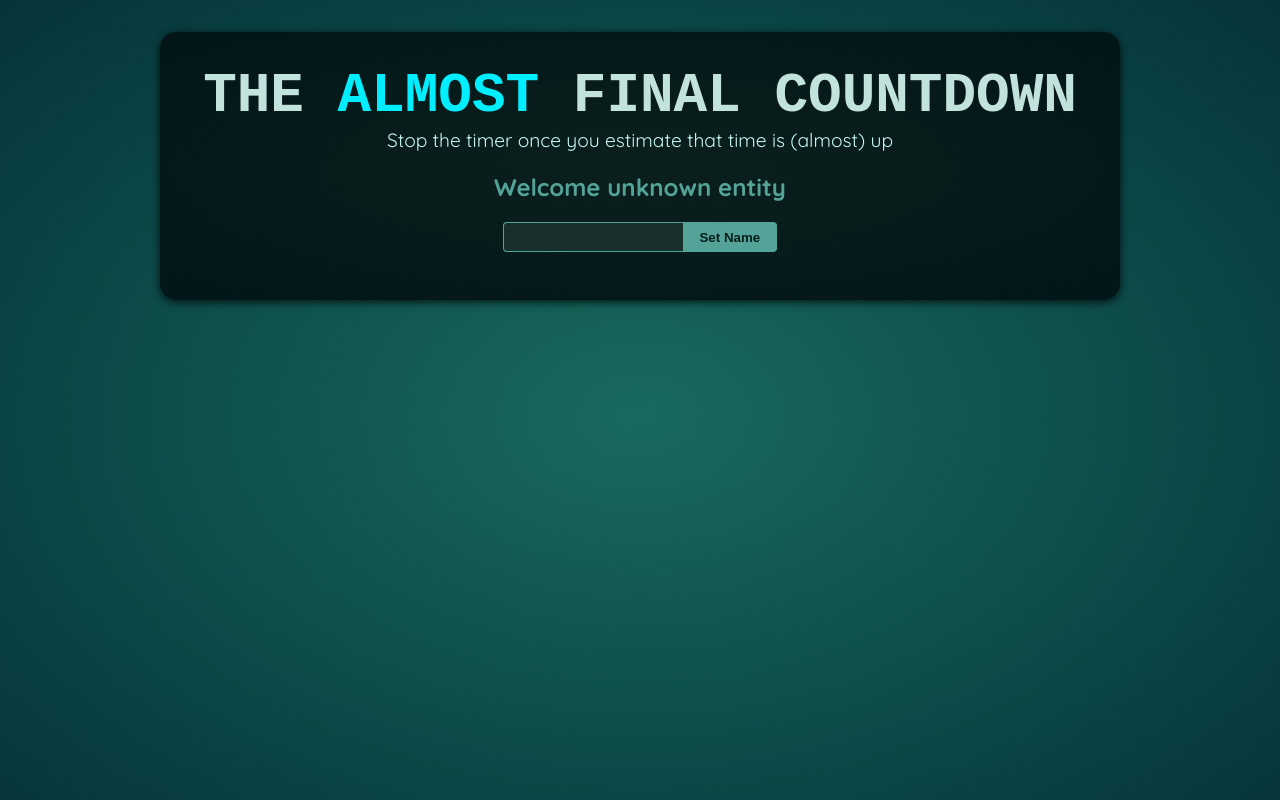
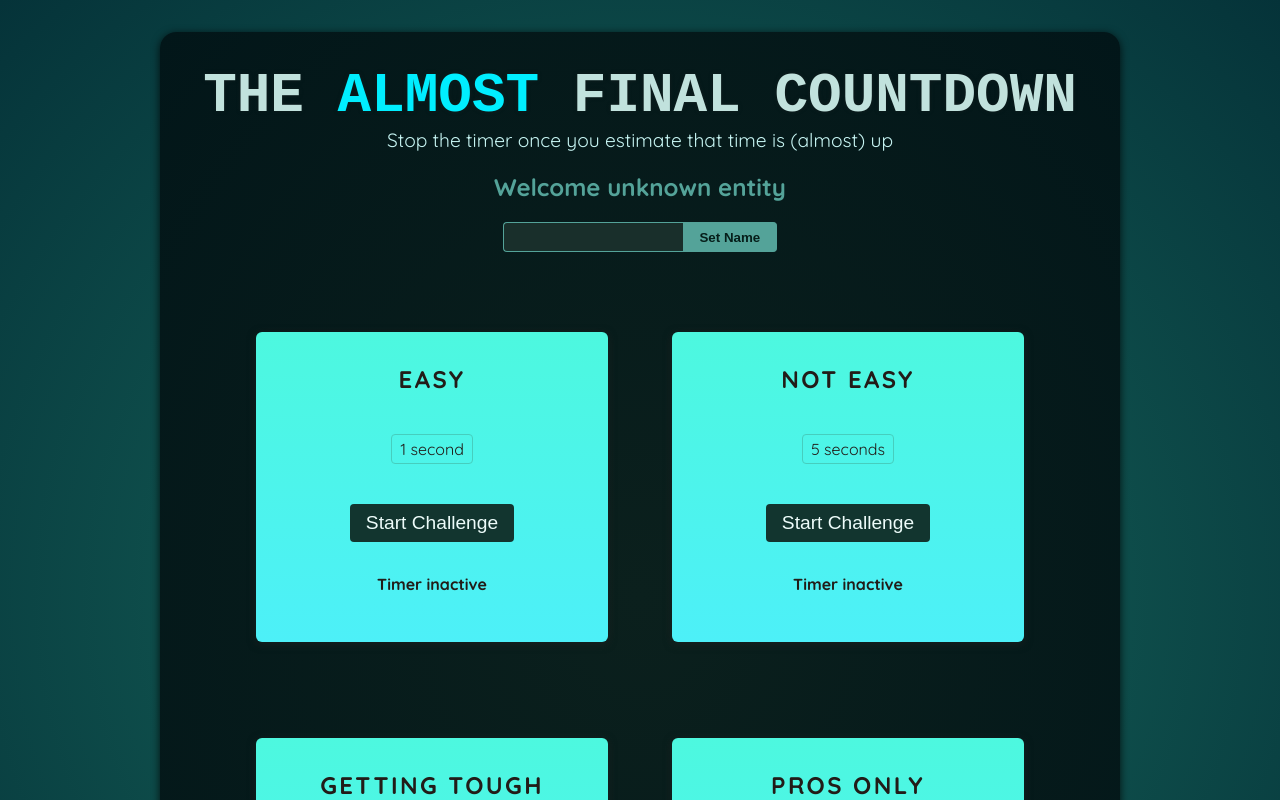
Before and after one commit to mclods/final-countdown-game, a React (Vite) app: page / in a window 1280 px wide. Shown: the top 800 px of the page. Built offline with nearby package versions, Linux system fonts and the light colour scheme; a web font is replaced by a local one.

Commit message:
Added challenges component

```diff
--- a/src/App.jsx
+++ b/src/App.jsx
@@ -1,11 +1,26 @@
 import './App.css';
 import Player from './components/Player';
+import styled from 'styled-components';
+import TimerChallenge from './components/TimerChallenge';
+
+const Challenges = styled.div`
+  max-width: 50rem;
+  margin: 3rem auto;
+  display: flex;
+  flex-wrap: wrap;
+  gap: 2rem;
+`;
 
 function App() {
   return (
     <>
       <Player />
-      <div id="challenges"></div>
+      <Challenges>
+        <TimerChallenge title="Easy" targetTime={1} />
+        <TimerChallenge title="Not Easy" targetTime={5} />
+        <TimerChallenge title="Getting Tough" targetTime={10} />
+        <TimerChallenge title="Pros Only" targetTime={15} />
+      </Challenges>
     </>
   );
 }
--- /dev/null
+++ b/src/components/TimerChallenge.jsx
@@ -0,0 +1,112 @@
+import { useRef, useState } from 'react';
+import styled, { keyframes, css } from 'styled-components';
+
+const Challenge = styled.section`
+  width: 22rem;
+  display: flex;
+  flex-direction: column;
+  align-items: center;
+  justify-content: center;
+  padding: 2rem;
+  margin: 2rem auto;
+  background: linear-gradient(#4df8df, #4df0f8);
+  color: #221c18;
+  box-shadow: 0 2px 8px rgba(35, 34, 34, 0.6);
+  border-radius: 6px;
+
+  & h2 {
+    font-size: 1.5rem;
+    letter-spacing: 0.1em;
+    margin: 0;
+    text-align: center;
+    text-transform: uppercase;
+    color: #221c18;
+  }
+
+  & button {
+    margin-top: 1rem;
+    padding: 0.5rem 1rem;
+    border: none;
+    border-radius: 4px;
+    background: #12352f;
+    color: #edfcfa;
+    font-size: 1.2rem;
+    cursor: pointer;
+  }
+
+  & button:hover {
+    background: #051715;
+  }
+}
+`;
+
+const ChallengeTime = styled.p`
+  border: 1px solid #46cebe;
+  border-radius: 4px;
+  padding: 0.25rem 0.5rem;
+  margin: 0.5rem;
+`;
+
+const flash = keyframes`
+  0% {
+    opacity: 0.5;
+  }
+  50% {
+    opacity: 1;
+  }
+  100% {
+    opacity: 0.5;
+  }
+`;
+
+const flashAnimation = css`
+  animation: ${flash} 1s infinite;
+`;
+
+const TimerMessage = styled.p`
+  ${({ $timerStarted }) => ($timerStarted ? flashAnimation : '')}
+  font-weight: bold
+`;
+
+function TimerChallenge({ title, targetTime }) {
+  const timerRef = useRef();
+  const [timerStarted, setTimerStarted] = useState(false);
+  const [timerEnded, setTimerEnded] = useState(false);
+
+  function handleStart() {
+    timerRef.current = setTimeout(() => {
+      setTimerEnded(true);
+    }, targetTime * 1000);
+    setTimerStarted(true);
+  }
+
+  function handleStop() {
+    clearTimeout(timerRef.current);
+    resetState();
+  }
+
+  function resetState() {
+    setTimerStarted(false);
+    setTimerEnded(false);
+  }
+
+  return (
+    <Challenge>
+      <h2>{title}</h2>
+      <p>{timerEnded ? 'You Lost' : ''}</p>
+      <ChallengeTime>
+        {targetTime} second{targetTime > 1 ? 's' : ''}
+      </ChallengeTime>
+      <p>
+        <button onClick={timerStarted ? handleStop : handleStart}>
+          {timerStarted ? 'Stop' : 'Start'} Challenge
+        </button>
+      </p>
+      <TimerMessage $timerStarted={timerStarted}>
+        {timerStarted ? 'Time is running...' : 'Timer inactive'}
+      </TimerMessage>
+    </Challenge>
+  );
+}
+
+export default TimerChallenge;
```
